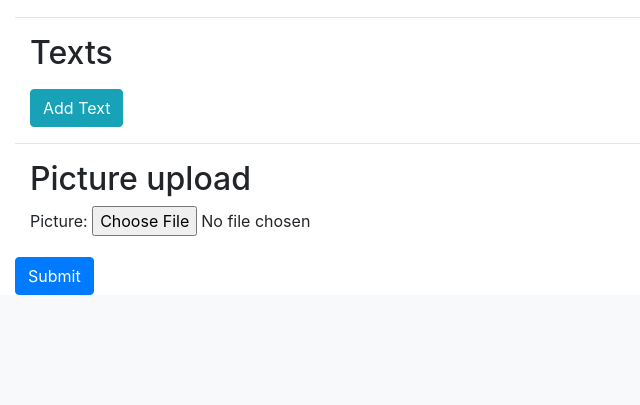
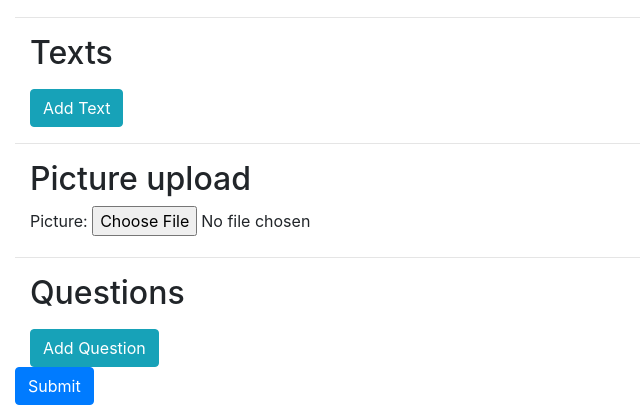
Before and after one commit to stevetasticsteve/CLA_Hub, a Django app: page /CE/new in a window 1280 px wide. Shown: the part 941-1346 px from the top of the page, without its empty margins (0-640 px from the left). Before the commit the page ends 1236 px from the top, so only its background shows below. Run offline with Django 3.2, Linux system fonts and the light colour scheme; the visitor is signed in with stand-in values (Sample User, id 1); some libraries are stand-ins or nearby versions.

Commit message:
Integrated the new question model into views, forms and templates. no tests yet

```diff
--- a/CE/forms.py
+++ b/CE/forms.py
@@ -137,7 +137,7 @@ class QuestionForm(forms.Form):
         label='Question about CE',
         widget=forms.TextInput(attrs={
             'class': 'form-control',
-            'placeholder': 'Write questions here?',
+            'placeholder': 'Write a question here',
         })
     )
     answer = forms.CharField(
@@ -148,3 +148,5 @@ class QuestionForm(forms.Form):
             'placeholder': 'If you know the answer provide it here',
         })
     )
+
+question_form_set = forms.formset_factory(QuestionForm, extra=0)
--- a/CE/models.py
+++ b/CE/models.py
@@ -146,5 +146,6 @@ class QuestionModel(models.Model):
     question = models.CharField(max_length=200)
     answer = models.CharField(max_length=200)
     date_created = models.DateTimeField(auto_now_add=True)
+    asked_by = models.CharField(max_length=30)
     last_modified = models.DateTimeField(auto_now=True)
     last_modified_by = models.CharField(max_length=20)
--- a/CE/templates/CE/partial/CE_form.html
+++ b/CE/templates/CE/partial/CE_form.html
@@ -26,6 +26,12 @@
         <h2>Picture upload</h2>
         {{ PictureUpload.as_p }}
     </div>
+    <hr>
+
+    <div class="container-fluid">
+        {% include 'CE/partial/questions_form.html' %}
+    </div>
+
 
     <button type="input" class="btn btn-primary">Submit</button>
 </form>
--- /dev/null
+++ b/CE/templates/CE/partial/questions_form.html
@@ -0,0 +1,41 @@
+{{ QuestionForm.management_form }}
+<h2>Questions</h2>
+
+<!--Hidden template that includes form-->
+<script type="text/html" id="question-template">
+<p></p>
+<div id="question-__prefix__" class="container-fluid border bg-light"  >
+    {{ QuestionForm.empty_form.as_p }}
+    <p></p>
+</div>
+</script>
+
+<!--Include text forms sent by server-->
+<div id="questions-form-container">
+    {% for question in QuestionForm %}
+        <div id="item-{{ forloop.counter0 }}">
+            {{ question.id }}
+            {{ question.as_table }}
+        </div>
+    {% endfor %}
+</div>
+<p></p>
+<!--Add new text button-->
+<a href="#" id="add-question-button" class="btn btn-info add-question">Add Question</a>
+
+<!--Script to make new form appear-->
+<script>
+$(document).ready(function() {
+    $('.add-question').click(function(ev) {
+        ev.preventDefault();
+        var count = $('#questions-form-container').children().length;
+        var tmplMarkup = $('#question-template').html();
+        var compiledTmpl = tmplMarkup.replace(/__prefix__/g, count);
+        $('div#questions-form-container').append(compiledTmpl);
+
+        // update form count
+        $('#id_question-TOTAL_FORMS').attr('value', count+1);
+
+    });
+});
+</script>
--- a/CE/templates/CE/partial/text_form.html
+++ b/CE/templates/CE/partial/text_form.html
@@ -35,7 +35,7 @@ $(document).ready(function() {
         $('div#items-form-container').append(compiledTmpl);
 
         // update form count
-        $('#id_form-TOTAL_FORMS').attr('value', count+1);
+        $('#id_text-TOTAL_FORMS').attr('value', count+1);
 
         // some animate to scroll to view our new form
         $('html, body').animate({
--- a/CE/views.py
+++ b/CE/views.py
@@ -1,8 +1,8 @@
 from django.shortcuts import render, get_object_or_404, redirect
 from django.contrib.auth.decorators import login_required
 from django.contrib import messages
-from CE.models import CultureEvent, TextModel, PictureModel, ParticipationModel
-from CE.forms import CE_EditForm, PictureUploadForm, ParticipantForm, QuestionForm, text_form_set
+from CE.models import CultureEvent, TextModel, PictureModel, ParticipationModel, QuestionModel
+from CE.forms import CE_EditForm, PictureUploadForm, ParticipantForm, question_form_set, text_form_set
 from CE.settings import culture_events_shown_on_home_page
 
 def home_page(request):
@@ -19,11 +19,13 @@ def view(request, pk):
     texts = TextModel.objects.filter(ce=pk)
     pictures = PictureModel.objects.filter(ce=pk)
     participants = ParticipationModel.objects.filter(ce=ce)
+    questions = QuestionModel.objects.filter(ce=ce)
     context = {
         'CE' : ce,
         'Texts' : texts,
         'Pics' : pictures,
-        'Participants' : participants
+        'Participants' : participants,
+        'Questions': questions
     }
     return render(request, 'CE/view_CE.html', context)
 
@@ -103,12 +105,14 @@ def new(request):
         picture_form = PictureUploadForm()
         participant_form = ParticipantForm()
         text_form = text_form_set(request.GET or None, prefix='text')
+        question_form = question_form_set(request.GET or None, prefix='question')
 
         context = {
             'Form': form,
             'PictureUpload': picture_form,
             'ParticipantForm': participant_form,
-            'TextForm': text_form
+            'TextForm': text_form,
+            'QuestionForm' : question_form
         }
         return render(request, 'CE/new_CE.html', context)
 
@@ -117,6 +121,7 @@ def new(request):
         picture_form = PictureUploadForm(request.POST, request.FILES)
         participant_form = ParticipantForm(request.POST)
         text_form = text_form_set(request.POST, request.FILES, prefix='text')
+        question_form = question_form_set(request.POST, prefix='question')
         if form.is_valid():
             ce = CultureEvent()
             ce.title = form.cleaned_data['title']
@@ -137,7 +142,8 @@ def new(request):
                 'Form' : form,
                 'PictureUpload': picture_form,
                 'ParticipantForm': participant_form,
-                'TextForm' : text_form
+                'TextForm' : text_form,
+                'QuestionForm' : question_form
             }
             return render(request, 'CE/new_CE.html', context)
         if picture_form.is_valid():
@@ -165,8 +171,15 @@ def new(request):
                         new_text.valid_for_DA = False
                     new_text.audio = t_form.cleaned_data['audio']
                     new_text.save()
-        # if QuestionForm.is_valid():
-        #     pass
-            #todo finish integrating questions
+        for question in question_form:
+            if question.is_valid():
+                if question.cleaned_data:
+                    new_question = QuestionModel()
+                    new_question.ce = ce
+                    new_question.asked_by = str(request.user)
+                    new_question.last_modified_by = str(request.user)
+                    new_question.question = question.cleaned_data['question']
+                    new_question.answer = question.cleaned_data['answer']
+                    new_question.save()
 
         return redirect('CE:view', pk=ce.pk)
```
Also changed, not shown: CE/templates/CE/view_CE.html (+12 -0 lines).
